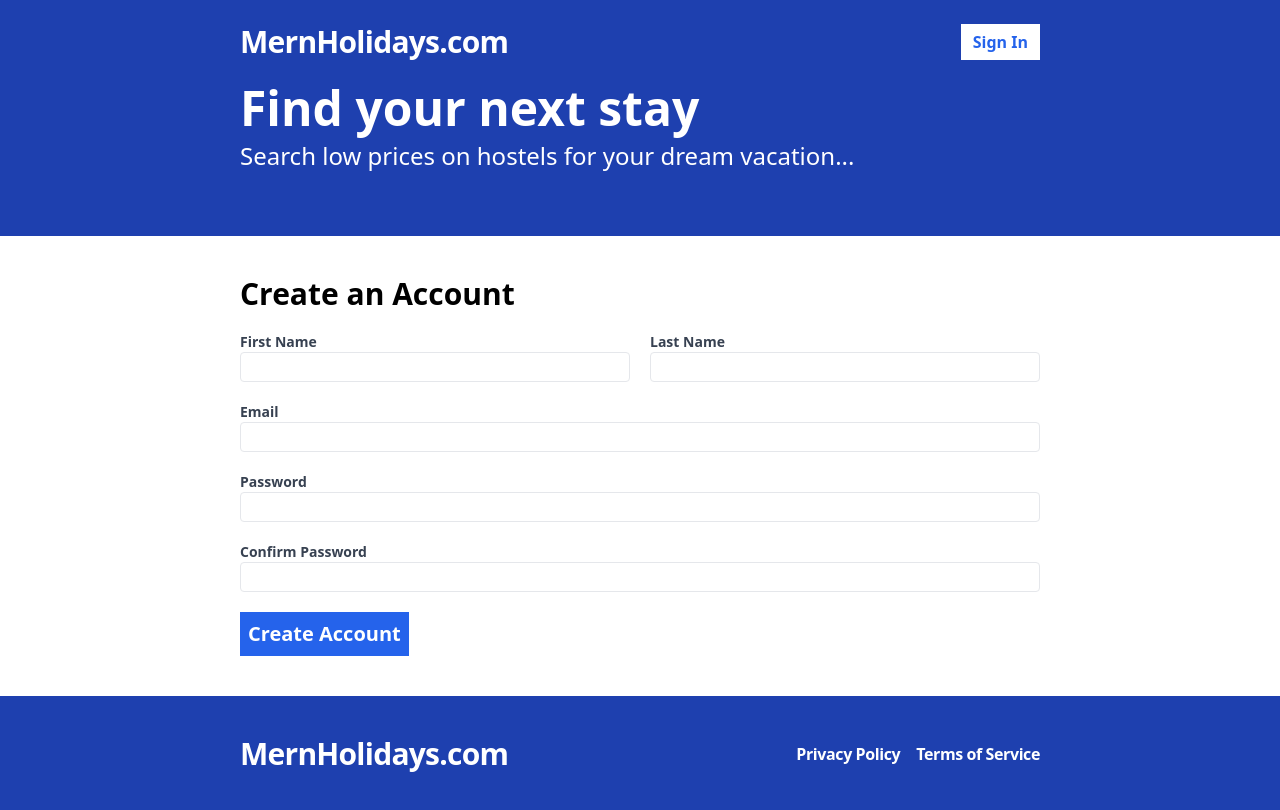
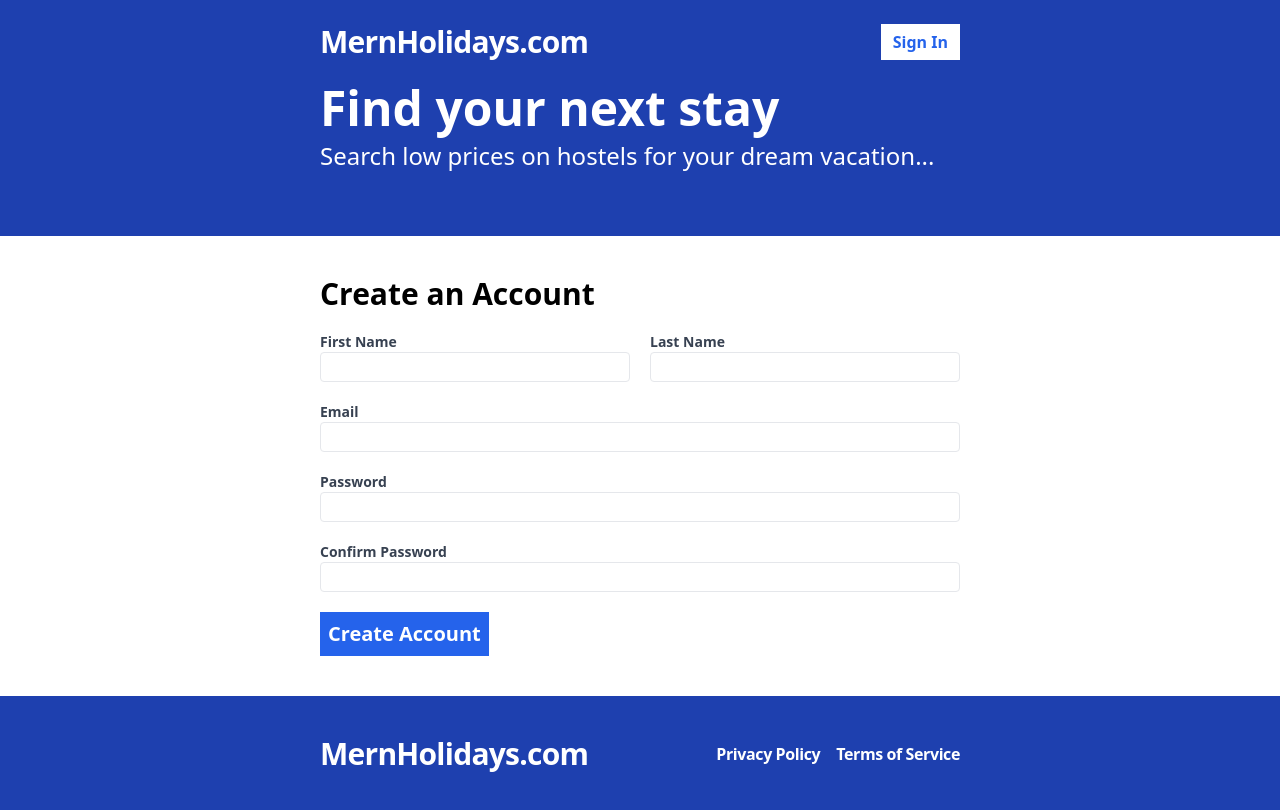
Before and after one commit to SuperSection/MERN-Hotel-Booking-App, a React (Vite) app in the folder frontend/: page /register in a window 1280 px wide. Built offline with nearby package versions, Linux system fonts and the light colour scheme.

Commit message:
add Navigation: after Registration to Home page

```diff
--- a/frontend/src/pages/Register.tsx
+++ b/frontend/src/pages/Register.tsx
@@ -1,5 +1,6 @@
 import { useForm } from "react-hook-form";
 import { useMutation } from "react-query";
+import { useNavigate } from "react-router-dom";
 import * as apiClient from "../api-client";
 import { useAppContext } from "../contexts/AppContext";
 
@@ -12,6 +13,7 @@ export type RegisterFormData = {
 };
 
 const Register = () => {
+  const navigate = useNavigate();
   const { showToast } = useAppContext();
 
   const {
@@ -24,6 +26,7 @@ const Register = () => {
   const mutation = useMutation(apiClient.register, {
     onSuccess: () => {
       showToast({ message: "Registration Success!", type: "SUCCESS" });
+      navigate("/");
     },
     onError: (error: Error) => {
       showToast({ message: error.message, type: "ERROR" });
--- a/frontend/tailwind.config.js
+++ b/frontend/tailwind.config.js
@@ -5,7 +5,7 @@ export default {
     extend: {},
     container: {
       padding: {
-        md: "15rem",
+        md: "20rem",
       },
     },
   },
```
